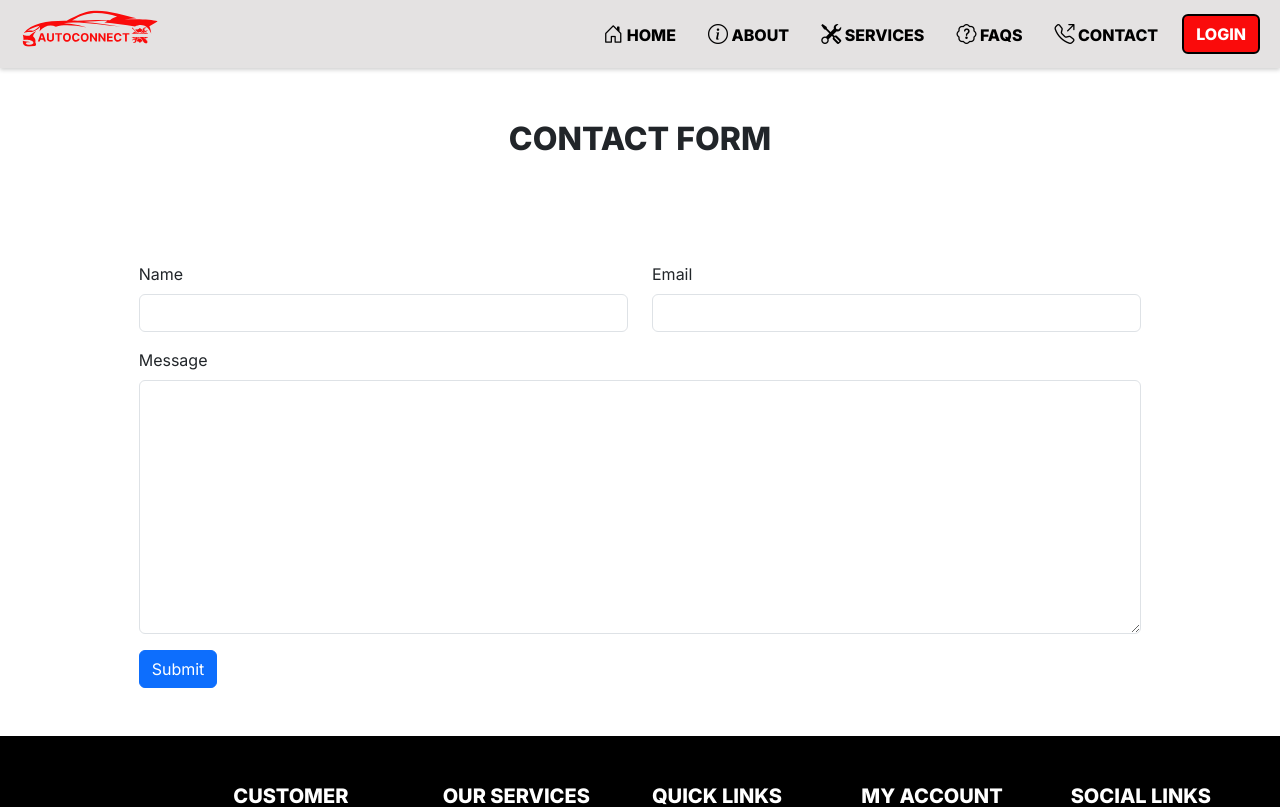
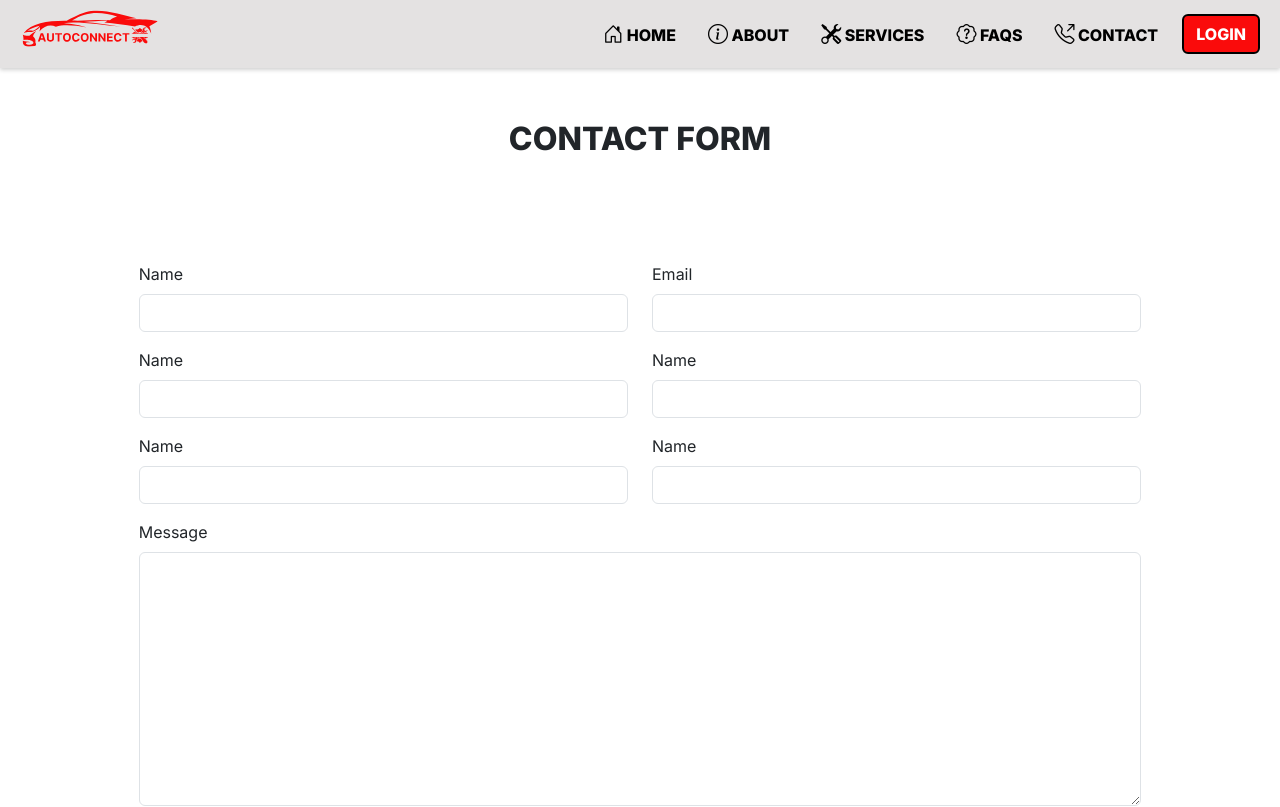
Before and after one commit to jaspherbagor/AutoConnect, a React (Create React App) app in the folder front-end/: page /contact in a window 1280 px wide. Shown: the top 807 px of the page. Built offline with nearby package versions, Linux system fonts and the light colour scheme.

Commit message:
fixed the html bug

```diff
--- a/front-end/src/components/pages/client/contact.jsx
+++ b/front-end/src/components/pages/client/contact.jsx
@@ -25,20 +25,33 @@
                   <input type="email" className="form-control" id="email" name="email" />
                 </div>
               </div>
+            </div>
               <div className="row">
                 <div className="col-md-6">
-
+                  <div className="mb-3">
+                    <label htmlFor="name" className="form-label">Name</label>
+                    <input type="text" className="form-control" id="name" name="name" />
+                  </div>
                 </div>
                 <div className="col-md-6">
-
+                  <div className="mb-3">
+                    <label htmlFor="name" className="form-label">Name</label>
+                    <input type="text" className="form-control" id="name" name="name" />
+                  </div>
                 </div>
               </div>
               <div className="row">
                 <div className="col-md-6">
-
+                  <div className="mb-3">
+                    <label htmlFor="name" className="form-label">Name</label>
+                    <input type="text" className="form-control" id="name" name="name" />
+                  </div>
                 </div>
                 <div className="col-md-6">
-
+                  <div className="mb-3">
+                    <label htmlFor="name" className="form-label">Name</label>
+                    <input type="text" className="form-control" id="name" name="name" />
+                  </div>
                 </div>
               </div>
               <div className="row">
@@ -64,7 +77,6 @@
                 </label>
                 <textarea name="message" id="message" cols="30" rows="10" className="w-100 form-control"></textarea>
               </div>
-            </div>
 
             <button type="submit" className="btn btn-primary">
               Submit
```
